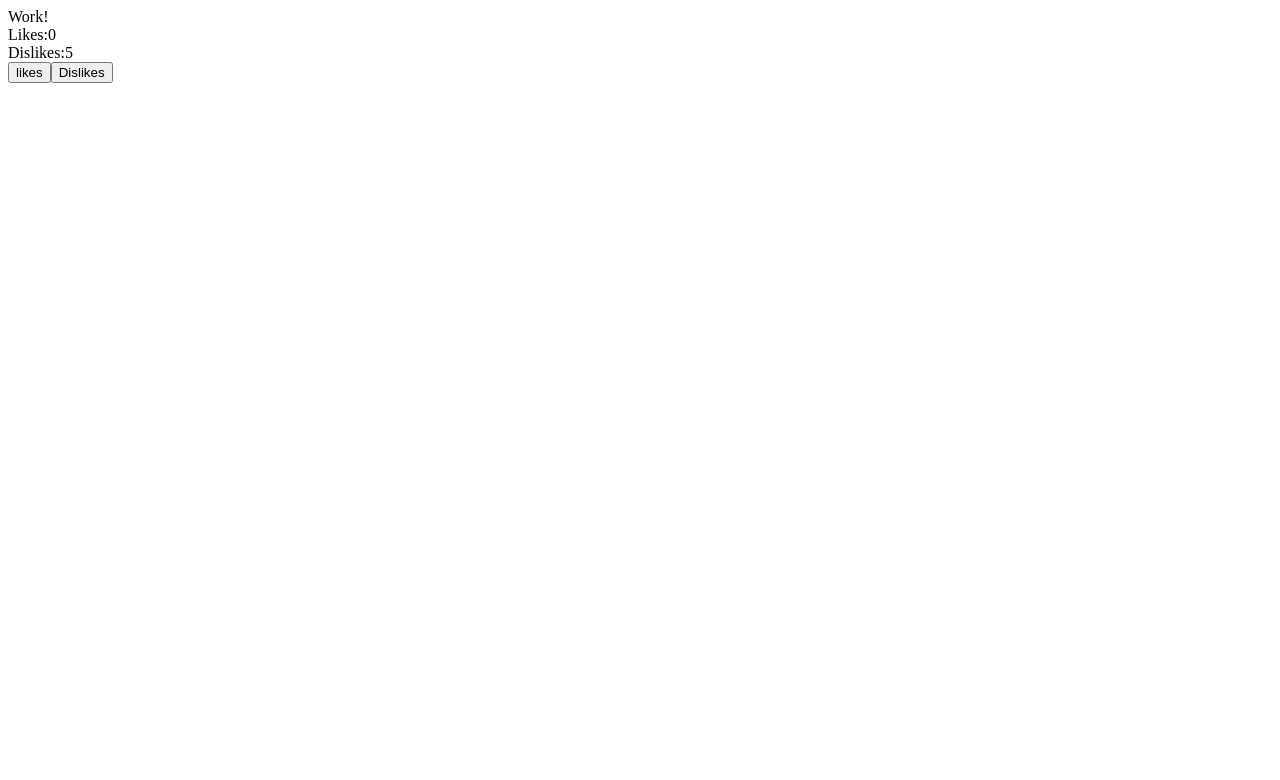
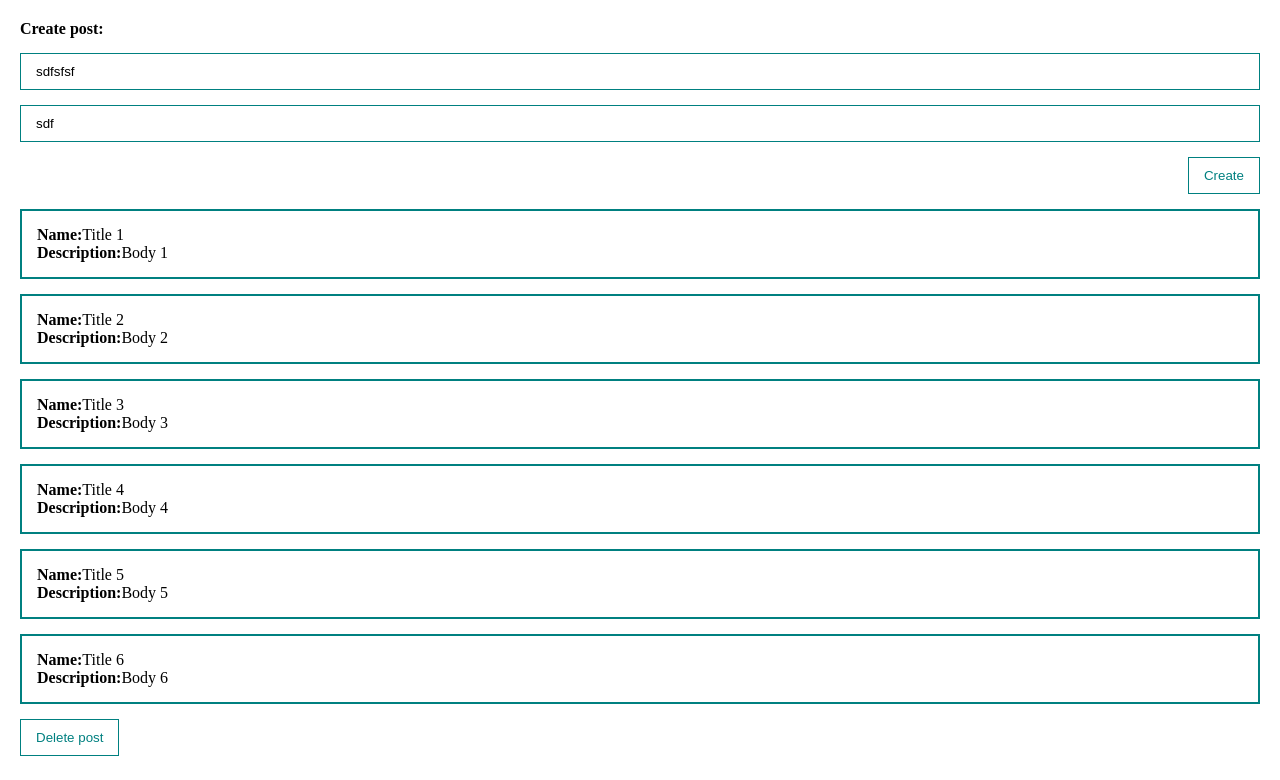
Before and after one commit to nerovnia/vue-fundamental-course, a Vue app: page / in a window 1280 px wide. Shown: the top 780 px of the page. Built offline with nearby package versions, Linux system fonts and the light colour scheme.

Commit message:
Added form to the page and add functionality add and remove posts

```diff
--- a/src/App.vue
+++ b/src/App.vue
@@ -1,31 +1,84 @@
 <template>
-  <div>Work!</div>
-      <div>Likes:<span>{{ likes }}</span></div>
-      <div>Dislikes:<span>{{ dislikes }}</span></div>
-      <button @click="addLike">likes</button>
-    <button @click="addDislike">Dislikes</button>
+  <div class="app">
+    <form @submit.prevent>
+      <h4>Create post:</h4>
+      <input v-bind:value="title" @input="title = $event.target.value" class="input" type="text" placeholder="Name">
+      <input v-bind:value="body" @input="body = $event.target.value" class="input" type="text" placeholder="Description">
+      <button class="btn" @click="createPost">Create</button>
+    </form>
+    <div v-for="post in posts">
+      <div class="post">
+        <div><strong>Name:</strong>{{ post.title }}</div>
+        <div><strong>Description:</strong>{{ post.body }}</div>
+      </div>
+    </div>
+    <button class="btn" @click="deletePost">Delete post</button>
+  </div>
 </template>
 
 <script>
 export default {
   data() {
     return {
-      likes: 0,
-      dislikes: 5
+      posts: [
+        { id: 1, title: 'Title 1', body: 'Body 1' },
+        { id: 2, title: 'Title 2', body: 'Body 2' },
+        { id: 3, title: 'Title 3', body: 'Body 3' },
+        { id: 4, title: 'Title 4', body: 'Body 4' },
+        { id: 5, title: 'Title 5', body: 'Body 5' },
+        { id: 6, title: 'Title 6', body: 'Body 6' },
+      ],
+      title: 'sdfsfsf',
+      body: 'sdf',
     }
   },
-  methods: {
-    addLike() {
-      this.likes += 1;
+    methods: {
+    deletePost() {
+      this.posts.pop();
     },
-    addDislike() {
-      this.dislikes += 1;
-    },
+    createPost() {
+      this.posts.push({ id: this.posts.length + 1, title: `${this.title} ${this.posts.length + 1}`, body: `${this.body} ${this.posts.length + 1}` });
+    }
   }
 }
 
 </script>
 
 <style>
+* {
+  margin: 0;
+  padding: 0;
+  box-sizing: border-box;
+}
 
+.app {
+  padding: 20px;
+}
+
+.post {
+  padding: 15px;
+  border: 2px solid teal ;
+  margin-top: 15px;
+}
+
+form {
+  display: flex;
+  flex-direction: column;
+}
+
+.input {
+  width: 100%;
+  border: 1px solid teal;
+  padding: 10px 15px;
+  margin-top: 15px;
+}
+
+.btn {
+  margin-top: 15px;
+  align-self: flex-end;
+  padding: 10px 15px;
+  background: none;
+  color: teal;
+  border: 1px solid teal;
+}
 </style>
```
